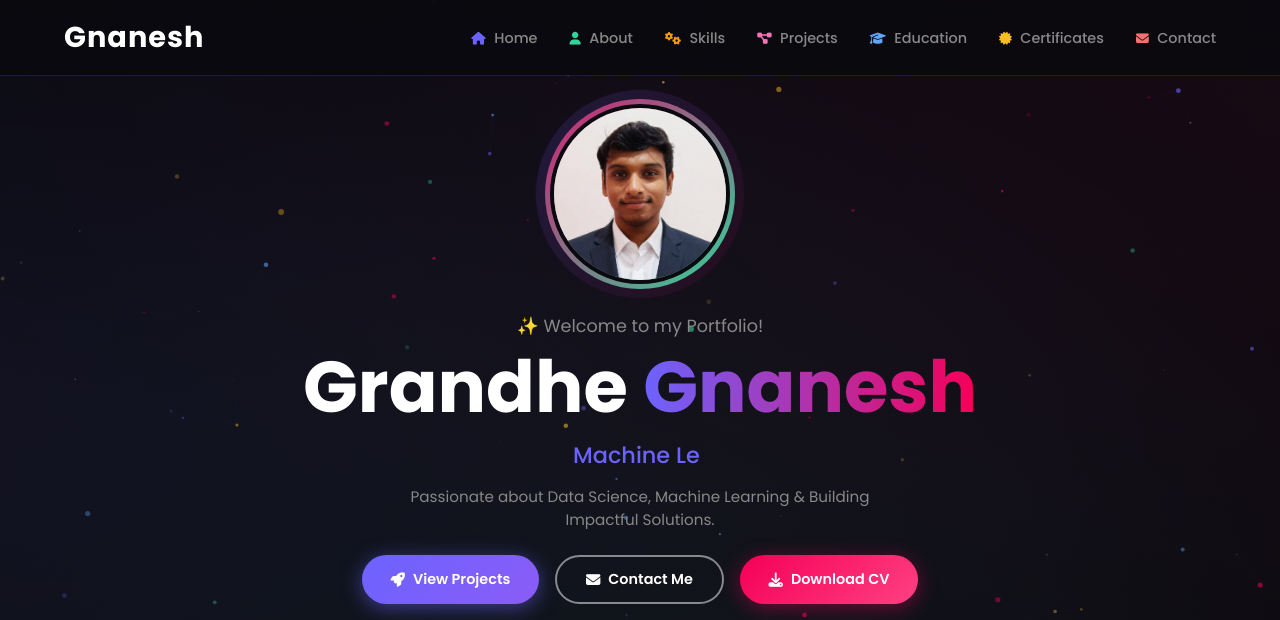
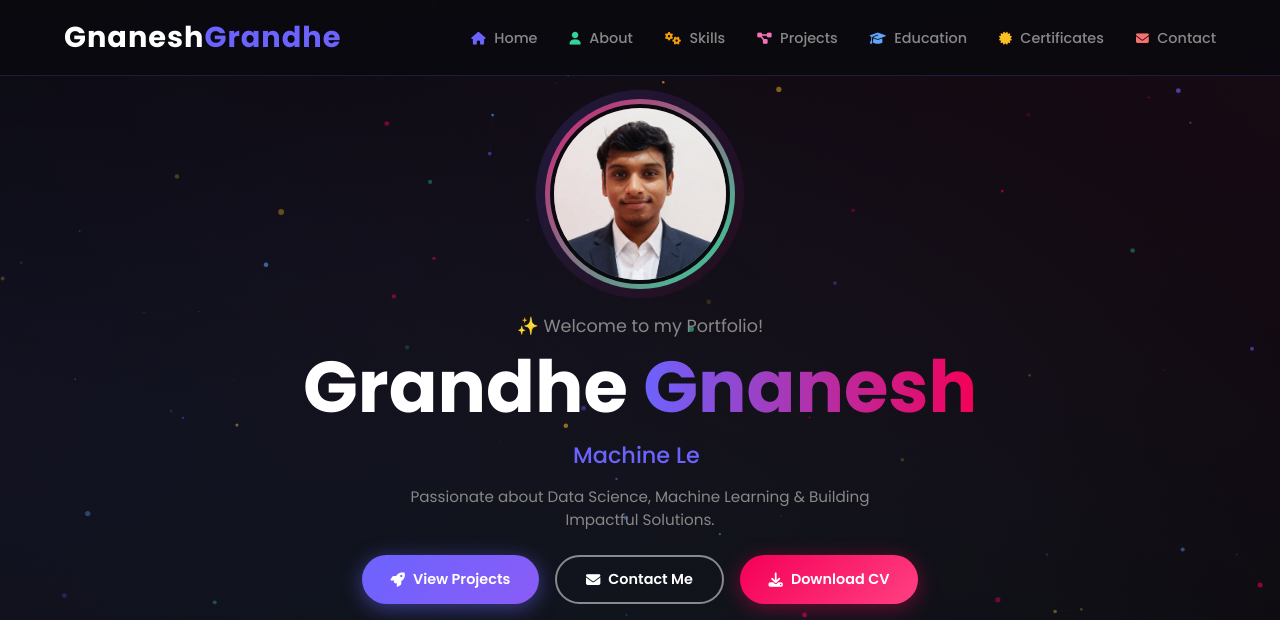
Before and after one commit to Gnanesh-799/Gnanesh-799.github.io, a plain HTML site: page index.html in a window 1280 px wide. Shown: the top 620 px of the page. Drawn offline with nearby package versions, Linux system fonts and the light colour scheme.

Commit message:
changed name

```diff
--- a/index.html
+++ b/index.html
@@ -15,7 +15,7 @@
 
   <!-- Navbar -->
   <nav id="navbar">
-    <div class="logo">Gnanesh<span></span></div>
+    <div class="logo">Gnanesh<span>Grandhe</span></div>
     <ul class="nav-links">
       <li><a href="#home"><i class="fas fa-home" style="color:#6c63ff"></i> Home</a></li>
       <li><a href="#about"><i class="fas fa-user" style="color:#34d399"></i> About</a></li>
```
